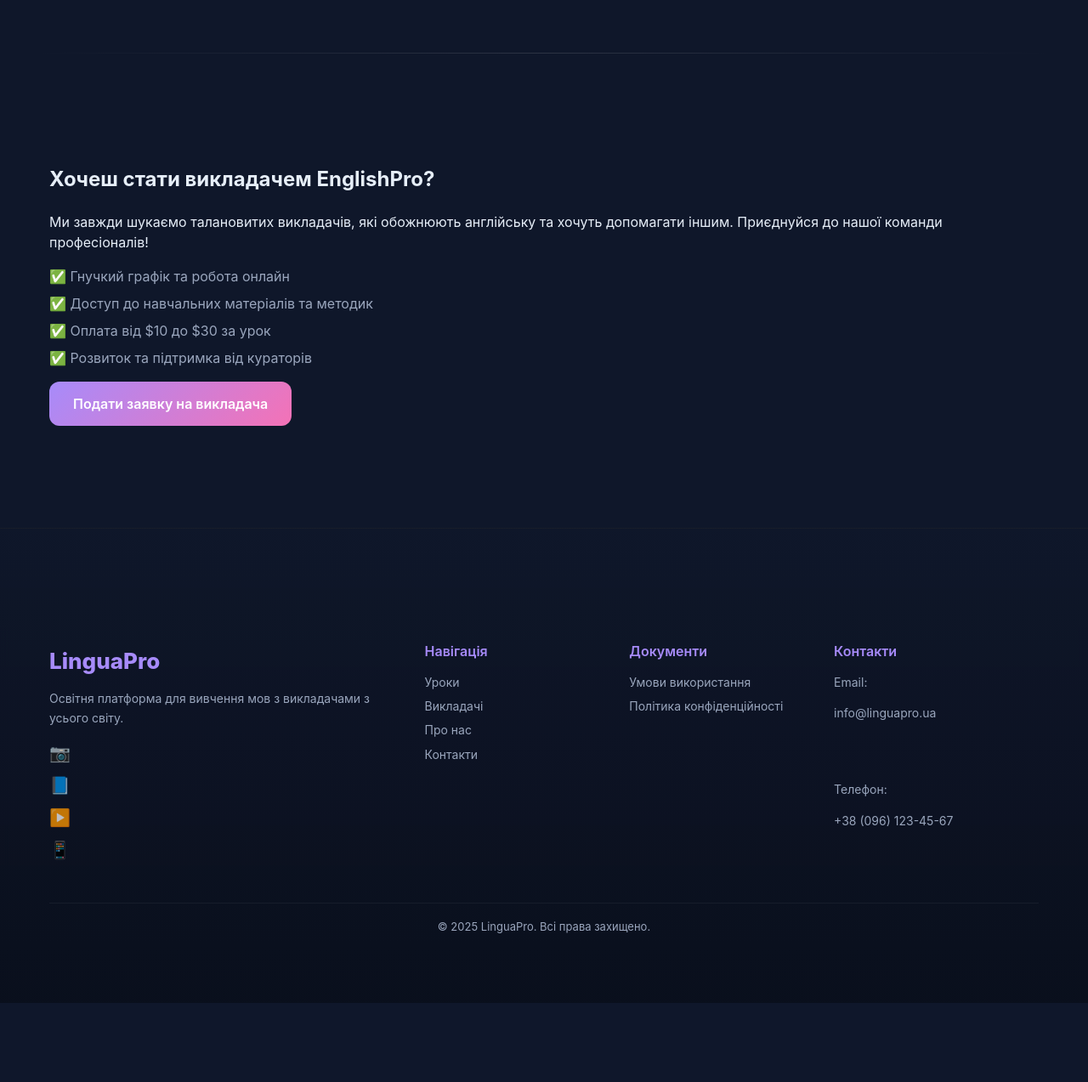
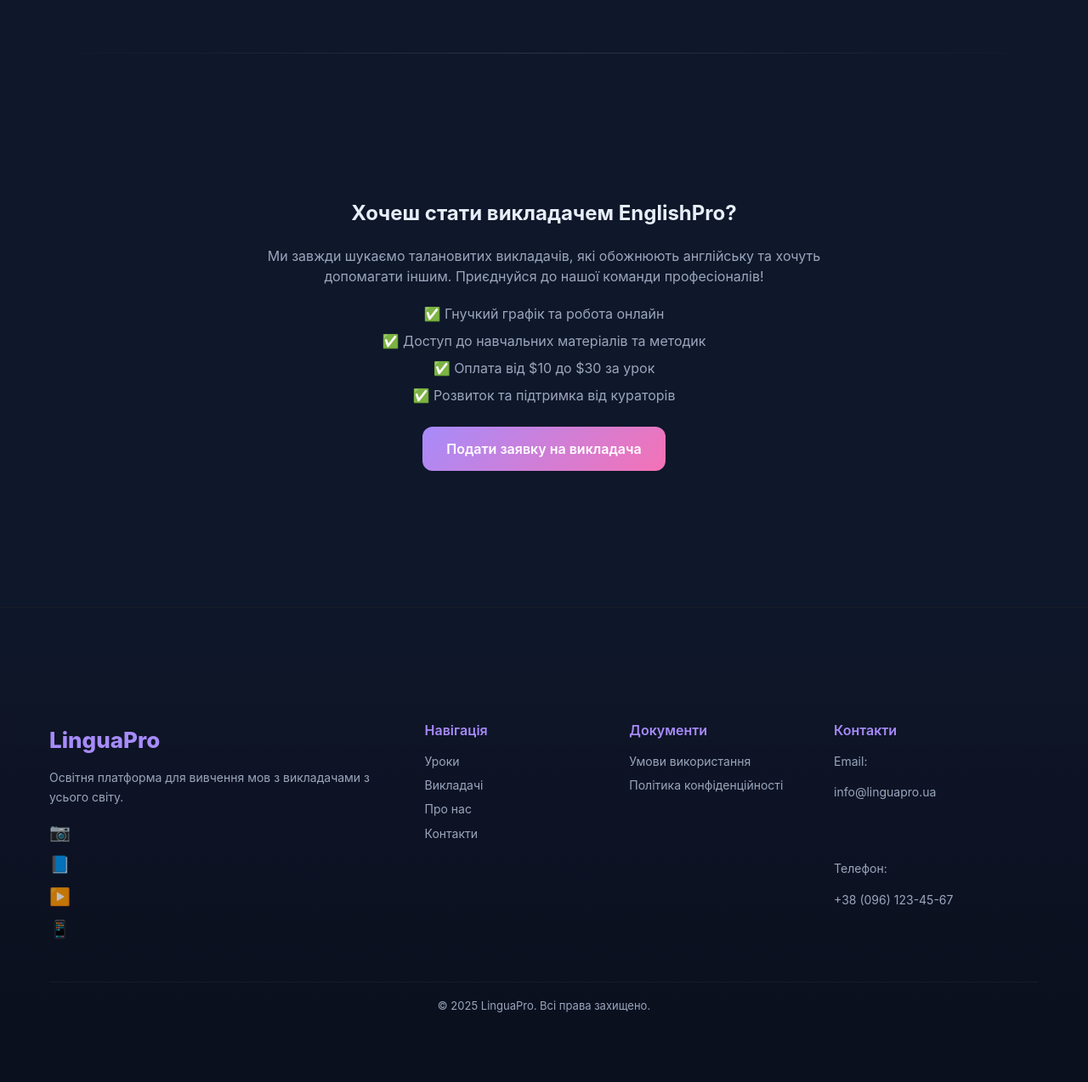
Before and after one commit to Dmytriy-OL/telegram-course-bot, a FastAPI app: page /why_us in a window 1280 px wide. Shown: the part 4914-6187 px from the top of the page at 85% size. Before the commit the page ends 6094 px from the top, so only its background shows below. Run offline with FastAPI, Linux system fonts and the light colour scheme; parts of the project's set-up code (start-up, migrations or seed data) failed here and were passed over.

Commit message:
feat(styles): add styles for "Become a Teacher" section on why_us page

```diff
--- a/app/web/static/css/why_us.css
+++ b/app/web/static/css/why_us.css
@@ -313,3 +313,33 @@ section {
         margin-bottom: 40px;
     }
 }
+/* =========================== */
+/* Стань викладачем */
+/* =========================== */
+.become-teacher {
+    text-align: center;
+    padding: 80px 0;
+    max-width: 700px;
+    margin: 0 auto;
+}
+
+.become-teacher p {
+    color: var(--muted);
+    margin-bottom: 20px;
+}
+
+.teacher-benefits {
+    list-style: none;
+    padding: 0;
+    margin-bottom: 25px;
+    font-size: 16px;
+    color: var(--text);
+}
+
+.teacher-benefits li {
+    margin: 8px 0;
+    display: flex;
+    align-items: center;
+    justify-content: center;
+    gap: 6px;
+}
```
